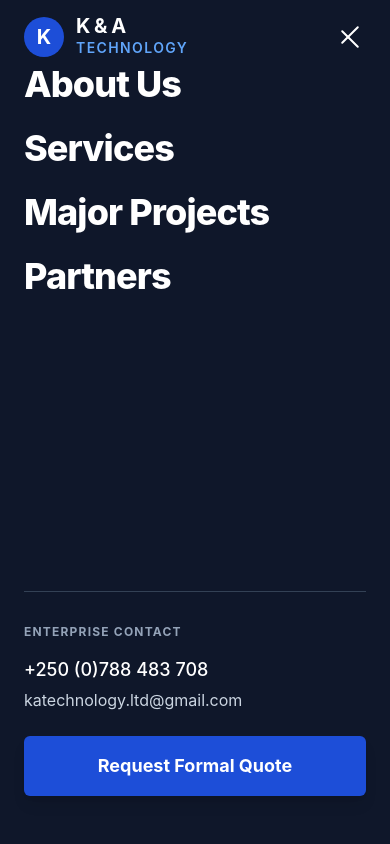
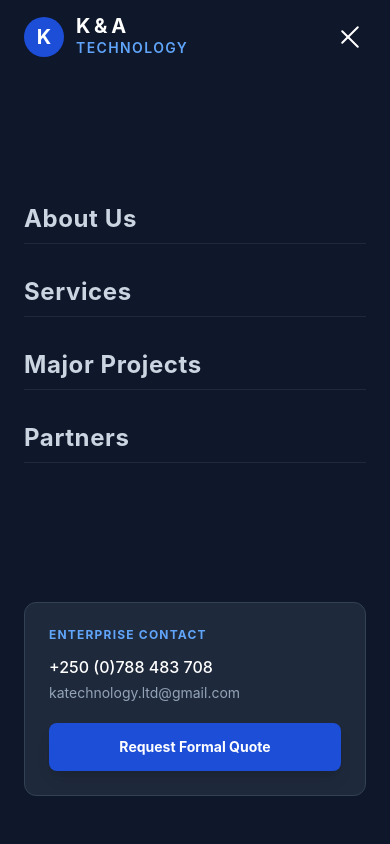
Before and after one commit to remyshingiro/K-A, a React (Vite) app: page /projects in a window 390 px wide. Both pictures are taken after a click on the button "Toggle Menu". Shown: the top 844 px of the page. Built offline with nearby package versions, Linux system fonts and the light colour scheme.

Commit message:
projects page

```diff
--- a/src/components/Navbar.jsx
+++ b/src/components/Navbar.jsx
@@ -1,4 +1,5 @@
 import React, { useState, useEffect } from 'react';
+import { Link } from 'react-router-dom';
 
 export default function Navbar() {
   const [isOpen, setIsOpen] = useState(false);
@@ -16,10 +17,10 @@ export default function Navbar() {
   }, [isOpen]);
 
   const navLinks = [
-    { name: 'About Us', href: '#about' },
-    { name: 'Services', href: '#services' },
-    { name: 'Major Projects', href: '#projects' },
-    { name: 'Partners', href: '#partners' },
+    { name: 'About Us', href: '/about' },
+    { name: 'Services', href: '/services' },
+    { name: 'Major Projects', href: '/projects' },
+    { name: 'Partners', href: '/partners' },
   ];
 
   return (
@@ -39,7 +40,7 @@ export default function Navbar() {
       <nav className="px-6 lg:px-12 py-4 flex justify-between items-center max-w-7xl mx-auto relative z-50">
 
         {/* Dynamic Logo */}
-        <div className="flex items-center gap-3 relative z-50">
+        <Link to="/" className="flex items-center gap-3 relative z-50" onClick={() => setIsOpen(false)}>
           <div className="w-10 h-10 bg-blue-700 rounded-full flex items-center justify-center text-white font-bold text-xl transition-colors duration-300">
             K
           </div>
@@ -49,14 +50,14 @@ export default function Navbar() {
               Technology
             </span>
           </div>
-        </div>
+        </Link>
 
         {/* Desktop Menu */}
         <div className="hidden md:flex gap-8 text-sm font-semibold text-slate-600">
           {navLinks.map((link) => (
-            <a key={link.name} href={link.href} className="hover:text-blue-700 transition-colors">
+            <Link key={link.name} to={link.href} className="hover:text-blue-700 transition-colors">
               {link.name}
-            </a>
+            </Link>
           ))}
         </div>
 
@@ -78,35 +79,37 @@ export default function Navbar() {
 
       {/* Full-Screen Command Overlay (Mobile) */}
       <div
-        className={`fixed inset-0 bg-slate-900 z-40 flex flex-col justify-center px-6 transition-all duration-500 ease-[cubic-bezier(0.22,1,0.36,1)] md:hidden ${isOpen ? 'opacity-100 translate-y-0' : 'opacity-0 -translate-y-8 pointer-events-none'}`}
+        className={`fixed inset-0 bg-slate-900 z-40 flex flex-col px-6 pt-24 transition-all duration-500 ease-[cubic-bezier(0.22,1,0.36,1)] md:hidden ${isOpen ? 'opacity-100 translate-y-0' : 'opacity-0 -translate-y-8 pointer-events-none'}`}
       >
-        {/* Navigation Links Array */}
-        <div className="flex flex-col gap-6 mt-16">
+        {/* Navigation Links Array - Vertically centered and spaced */}
+        <div className="flex-grow flex flex-col justify-center gap-8 mb-8">
           {navLinks.map((link, i) => (
-            <a
+            <Link
               key={link.name}
-              href={link.href}
+              to={link.href}
               onClick={() => setIsOpen(false)}
               style={{ transitionDelay: `${isOpen ? i * 100 + 150 : 0}ms` }}
-              className={`text-white text-4xl font-extrabold tracking-tight transform transition-all duration-500 ease-out hover:text-blue-400 ${isOpen ? 'translate-y-0 opacity-100' : 'translate-y-8 opacity-0'}`}
+              className={`text-slate-300 text-2xl font-bold tracking-wide transform transition-all duration-500 ease-out hover:text-white border-b border-slate-800 pb-2 ${isOpen ? 'translate-y-0 opacity-100' : 'translate-y-8 opacity-0'}`}
             >
               {link.name}
-            </a>
+            </Link>
           ))}
         </div>
 
-        {/* Quick Contact B2B Module */}
+        {/* Quick Contact B2B Module - Locked to bottom */}
         <div
           style={{ transitionDelay: `${isOpen ? 500 : 0}ms` }}
-          className={`mt-auto mb-12 border-t border-slate-700 pt-8 transition-all duration-700 ease-out ${isOpen ? 'translate-y-0 opacity-100' : 'translate-y-8 opacity-0'}`}
+          className={`pb-12 transition-all duration-700 ease-out ${isOpen ? 'translate-y-0 opacity-100' : 'translate-y-8 opacity-0'}`}
         >
-          <p className="text-slate-400 text-xs font-bold uppercase tracking-widest mb-4">Enterprise Contact</p>
-          <p className="text-white text-lg font-medium mb-1">+250 (0)788 483 708</p>
-          <p className="text-slate-300 mb-6">katechnology.ltd@gmail.com</p>
+          <div className="bg-slate-800 p-6 rounded-xl border border-slate-700">
+            <p className="text-blue-400 text-xs font-bold uppercase tracking-widest mb-3">Enterprise Contact</p>
+            <p className="text-white text-base font-medium mb-1">+250 (0)788 483 708</p>
+            <p className="text-slate-400 text-sm mb-5">katechnology.ltd@gmail.com</p>
 
-          <button className="bg-blue-700 hover:bg-blue-600 text-white w-full py-4 rounded-md font-bold text-lg transition-colors shadow-lg">
-            Request Formal Quote
-          </button>
+            <button className="bg-blue-700 hover:bg-blue-600 text-white w-full py-3.5 rounded-lg font-bold text-sm transition-colors shadow-lg">
+              Request Formal Quote
+            </button>
+          </div>
         </div>
       </div>
 
--- /dev/null
+++ b/src/page/Projects.jsx
@@ -0,0 +1,99 @@
+import React, { useState } from 'react';
+import { projects } from '../data/projects';
+
+export default function Projects() {
+  const [activeFilter, setActiveFilter] = useState('All');
+
+  // Enterprise categorization logic based on the client name
+  const getCategory = (client) => {
+    const name = client.toLowerCase();
+    if (name.includes('hospital')) return 'Healthcare';
+    if (name.includes('agricultural') || name.includes('tea') || name.includes('agro') || name.includes('sosoma')) return 'Agriculture & Industry';
+    return 'Government & Finance';
+  };
+
+  const categories = ['All', 'Government & Finance', 'Agriculture & Industry', 'Healthcare'];
+
+  const filteredProjects = projects.filter(project =>
+    activeFilter === 'All' || getCategory(project.client) === activeFilter
+  );
+
+  return (
+    <div className="bg-slate-50 min-h-screen pt-12 pb-24 px-6 lg:px-12">
+      <div className="max-w-7xl mx-auto">
+
+        {/* Page Header */}
+        <div className="mb-12 md:mb-16">
+          <h1 className="text-4xl md:text-5xl font-extrabold text-slate-900 tracking-tight mb-4">
+            Major National Projects
+          </h1>
+          <p className="text-lg text-slate-600 max-w-2xl">
+            A comprehensive track record of our enterprise installations, hardware deployments, and maintenance SLAs across Rwanda and the East African Community.
+          </p>
+        </div>
+
+        {/* Filter Navigation */}
+        <div className="flex flex-wrap gap-2 mb-12 border-b border-slate-200 pb-4">
+          {categories.map(category => (
+            <button
+              key={category}
+              onClick={() => setActiveFilter(category)}
+              className={`px-5 py-2 rounded-full text-sm font-semibold transition-all duration-300 ${
+                activeFilter === category
+                  ? 'bg-blue-700 text-white shadow-md'
+                  : 'bg-white text-slate-600 border border-slate-200 hover:border-blue-300 hover:text-blue-700'
+              }`}
+            >
+              {category}
+            </button>
+          ))}
+        </div>
+
+        {/* Projects Grid */}
+        <div className="grid grid-cols-1 md:grid-cols-2 lg:grid-cols-3 gap-8">
+          {filteredProjects.map((project) => (
+            <div key={project.id} className="bg-white border border-slate-200 rounded-xl p-8 hover:shadow-xl hover:border-blue-200 transition-all duration-300 group flex flex-col justify-between">
+
+              <div>
+                <div className="flex justify-between items-start mb-6">
+                  <span className="text-xs font-bold bg-blue-50 text-blue-700 px-3 py-1 rounded-full uppercase tracking-wider border border-blue-100">
+                    {getCategory(project.client)}
+                  </span>
+                  <span className="flex items-center gap-1.5 text-sm font-medium text-slate-500">
+                    <span className={`w-2 h-2 rounded-full ${project.status.toLowerCase().includes('commissioned') || project.status.toLowerCase().includes('done') ? 'bg-emerald-500' : 'bg-amber-500'}`}></span>
+                    {project.status.split(',')[0]}
+                  </span>
+                </div>
+
+                <h4 className="text-xl font-bold text-slate-900 mb-3 group-hover:text-blue-700 transition-colors">
+                  {project.title}
+                </h4>
+                <p className="text-slate-600 text-sm leading-relaxed mb-6">
+                  {project.description}
+                </p>
+              </div>
+
+              <div className="border-t border-slate-100 pt-4 mt-auto">
+                <div className="flex justify-between items-center text-sm font-medium text-slate-900">
+                  <span className="truncate max-w-[60%]">{project.client}</span>
+                  <span className="text-slate-500 flex items-center gap-1">
+                    📍 {project.location.split(',')[0]}
+                  </span>
+                </div>
+              </div>
+
+            </div>
+          ))}
+        </div>
+
+        {/* Empty State Fallback */}
+        {filteredProjects.length === 0 && (
+          <div className="text-center py-24 bg-white rounded-xl border border-slate-200">
+            <p className="text-slate-500 text-lg">No projects found in this category.</p>
+          </div>
+        )}
+
+      </div>
+    </div>
+  );
+}
```
